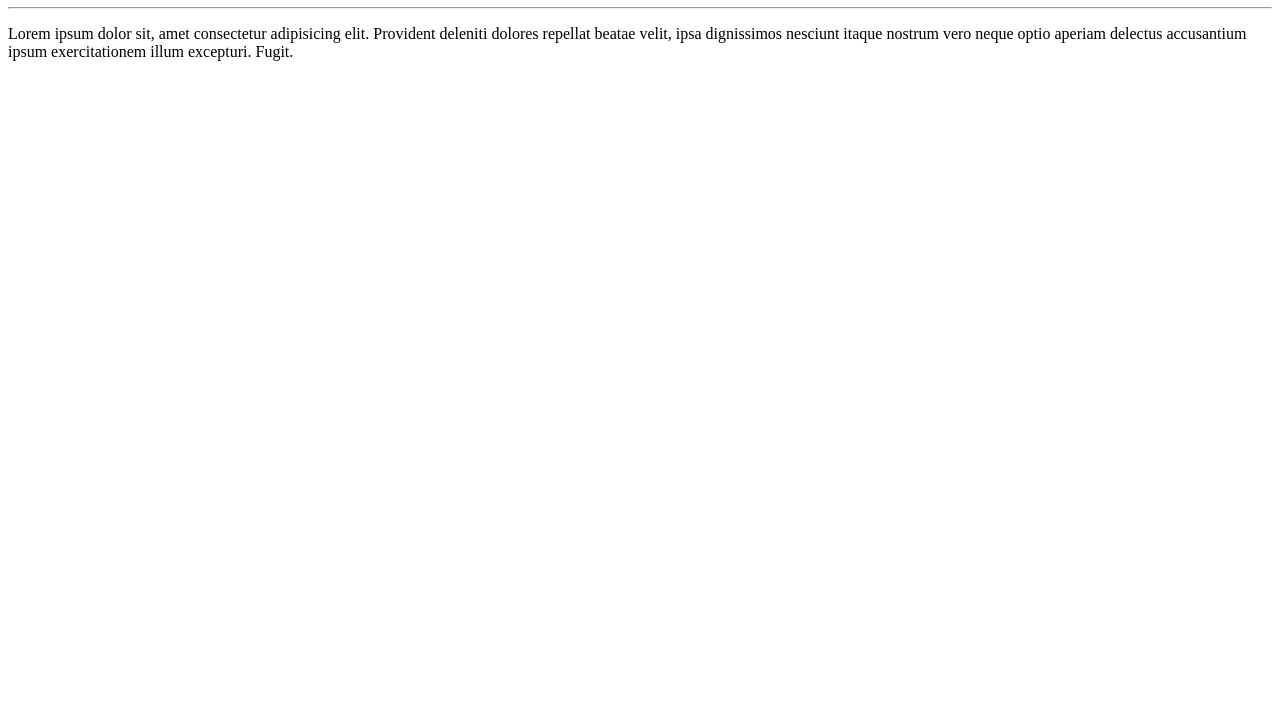
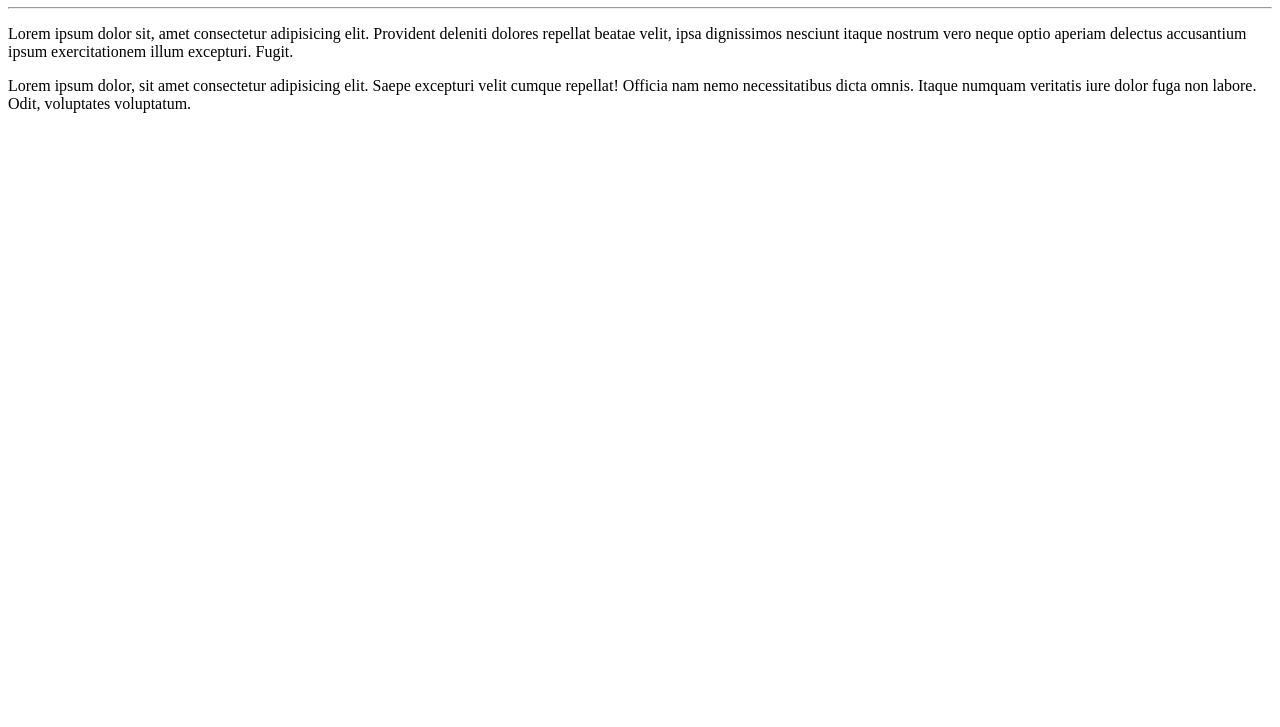
Before and after one commit to Charlesjahn/Hello-World, a plain HTML site: page site-exemple/index.html in a window 1280 px wide. Shown: the part 73-800 px from the top of the page. Drawn offline with Linux system fonts and the light colour scheme.

Commit message:
add a paragraphe

```diff
--- a/site-exemple/index.html
+++ b/site-exemple/index.html
@@ -9,5 +9,6 @@
     <h1>Hello World!</h1>
     <hr>
     <p>Lorem ipsum dolor sit, amet consectetur adipisicing elit. Provident deleniti dolores repellat beatae velit, ipsa dignissimos nesciunt itaque nostrum vero neque optio aperiam delectus accusantium ipsum exercitationem illum excepturi. Fugit.</p>
+    <p>Lorem ipsum dolor, sit amet consectetur adipisicing elit. Saepe excepturi velit cumque repellat! Officia nam nemo necessitatibus dicta omnis. Itaque numquam veritatis iure dolor fuga non labore. Odit, voluptates voluptatum.</p>
 </body>
 </html>
```
